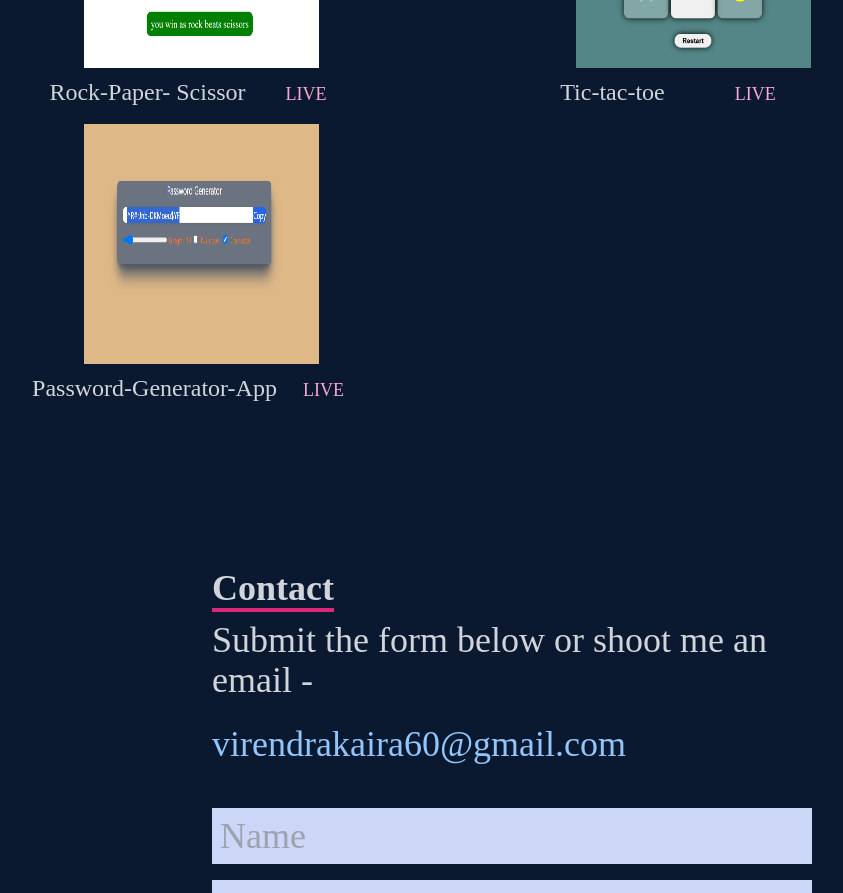
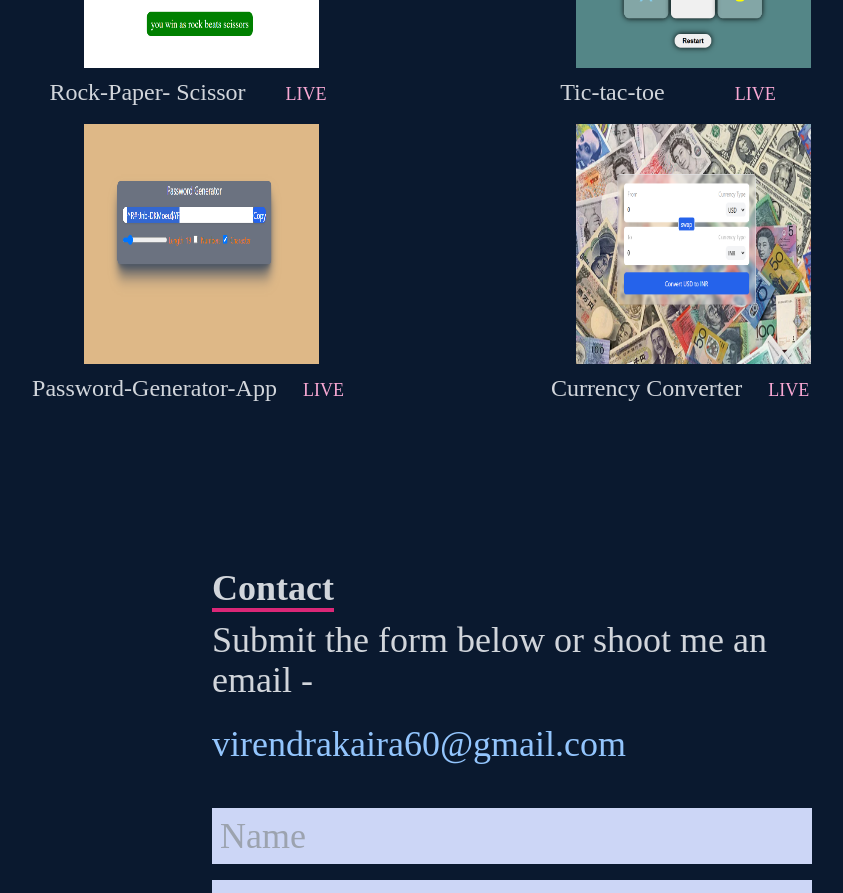
Before and after one commit to 12virendra/portfolio-main, a React (Create React App) app: page / in a window 1280 px wide. Shown: the part 3340-4233 px from the top of the page, without its empty margins (128-971 px from the left). Built offline with nearby package versions, Linux system fonts and the light colour scheme.

Commit message:
new changes

```diff
--- a/src/components/Work.jsx
+++ b/src/components/Work.jsx
@@ -6,6 +6,7 @@ import todoimg from '../assets/TODOIMG.png';
 import rockimg from '../assets/rockgame.png';
 import tictacimg from '../assets/tictac.png';
 import passwordimg from '../assets/password.png'
+import currency from '../assets/currency.png'
 
 const Work = () => {
     return (
@@ -16,51 +17,57 @@ const Work = () => {
                     <p className='py-6 max-sm:text-[25px]'>Check out some of my recent work .</p>
                 </div>
 
-                {/* make it responsive when you will see it after wards */}
+
 
                 <div className='flex  w-full '>
                     <div className='w-full grid grid-cols-1 sm:grid-cols-2 gap-4 text-center py-8 '>
                         <div className='  w-80     '>
                             <img className='w-60  h-60 mx-9 hover:scale-110 duration-500' src={netflix} alt="Netflix" />
                             <a className='  cursor-pointer hover:border-b-4 duration-150  text-gray-300 border-pink-300 text-2xl ' href='https://github.com/12virendra/Netflix-clone' target='_main'>Netflix clone </a>
-                            <a className=' mx-11 cursor-pointer hover:border-b-4 duration-500 text-pink-300 border-pink-300  text-lg ' href="https://12virendra.github.io/Netflix-clone/">LIVE</a>
+                            <a className=' mx-11 cursor-pointer hover:border-b-4 duration-500 text-pink-300 border-pink-300  text-lg ' href="https://timely-wisp-f72664.netlify.app/">LIVE</a>
 
                         </div>
                         <div className='  w-80 max-sm:w-[294px] '>
                             <img className='w-60  h-60 mx-11 hover:scale-110 duration-500' src={amazon} alt="amazon" />
                             <a className=' mx-5 cursor-pointer hover:border-b-4 duration-150 text-gray-300 border-pink-300 text-2xl ' href='https://github.com/12virendra/Amazon-clone' target='_main'>Amazon clone </a>
-                            <a className=' mx-5 cursor-pointer hover:border-b-4 duration-500 text-pink-300 border-pink-300  text-lg ' href="https://12virendra.github.io/Amazon-clone/">LIVE</a>
+                            <a className=' mx-5 cursor-pointer hover:border-b-4 duration-500 text-pink-300 border-pink-300  text-lg ' href="https://stalwart-ganache-d930fc.netlify.app/">LIVE</a>
 
                         </div>
                         <div className='  w-80  max-sm:w-[299px]   '>
                             <img className='w-[235px]  h-60 mx-14 hover:scale-110 duration-500' src={spotify} alt="spotify" />
                             <a className=' mx-5 cursor-pointer hover:border-b-4 duration-500 text-gray-300 border-pink-300  text-2xl ' href='https://github.com/12virendra/spotify-clone' target='_main'>Spotify clone </a>
-                            <a className=' mx-5 cursor-pointer hover:border-b-4 duration-500 text-pink-300 border-pink-300  text-lg ' href="https://12virendra.github.io/spotify-clone/">LIVE</a>
+                            <a className=' mx-5 cursor-pointer hover:border-b-4 duration-500 text-pink-300 border-pink-300  text-lg ' href="https://sweet-sable-858bd7.netlify.app/">LIVE</a>
                         </div>
-                        {/* jkjkjk */}
+
 
                         <div className='  w-80  max-sm:w-[299px]   '>
-                            <img className='w-[230px]  h-[230px] mx-14 hover:scale-110 duration-500' src={todoimg} alt="spotify" />
+                            <img className='w-[230px]  h-[230px] mx-14 hover:scale-110 duration-500' src={todoimg} alt="Todo " />
                             <a className=' mx-5 cursor-pointer hover:border-b-4 duration-500 text-gray-300 border-pink-300  text-2xl ' href='https://github.com/12virendra/Todo-List ' target='_main'>Todo App </a>
-                            <a className=' mx-11 cursor-pointer hover:border-b-4 duration-500 text-pink-300 border-pink-300  text-lg ' href="https://12virendra.github.io/Todo-List/">LIVE</a>
+                            <a className=' mx-11 cursor-pointer hover:border-b-4 duration-500 text-pink-300 border-pink-300  text-lg ' href="https://todo-list-indol-theta-77.vercel.app/">LIVE</a>
                         </div>
 
                         <div className='  w-80  max-sm:w-[299px]   '>
-                            <img className='w-[235px]  h-60 mx-14 hover:scale-110 duration-500' src={rockimg} alt="spotify" />
+                            <img className='w-[235px]  h-60 mx-14 hover:scale-110 duration-500' src={rockimg} alt="Rock paper scissor" />
                             <a className=' mx-0 cursor-pointer hover:border-b-4 duration-500 text-gray-300 border-pink-300  text-2xl ' href='https://github.com/12virendra/rock-paper-game' target='_main'>Rock-Paper- Scissor</a>
-                            <a className=' ml-10 cursor-pointer hover:border-b-4 duration-500 text-pink-300 border-pink-300  text-lg ' href="https://12virendra.github.io/rock-paper-game/">LIVE</a>
+                            <a className=' ml-10 cursor-pointer hover:border-b-4 duration-500 text-pink-300 border-pink-300  text-lg ' href="https://harmonious-panda-34a0f7.netlify.app/">LIVE</a>
                         </div>
 
                         <div className='  w-80  max-sm:w-[299px]   '>
-                            <img className='w-[235px]  h-60 mx-14 hover:scale-110 duration-500' src={tictacimg} alt="spotify" />
+                            <img className='w-[235px]  h-60 mx-14 hover:scale-110 duration-500' src={tictacimg} alt="tic tac toe" />
                             <a className=' mx-5 cursor-pointer hover:border-b-4 duration-500 text-gray-300 border-pink-300  text-2xl ' href=' https://github.com/12virendra/Tic-tac-toe' target='_main'>Tic-tac-toe </a>
-                            <a className=' mx-11 cursor-pointer hover:border-b-4 duration-500 text-pink-300 border-pink-300  text-lg ' href="https://12virendra.github.io/Tic-tac-toe/">LIVE</a>
+                            <a className=' mx-11 cursor-pointer hover:border-b-4 duration-500 text-pink-300 border-pink-300  text-lg ' href="https://chic-torte-d639d8.netlify.app/">LIVE</a>
                         </div>
 
                         <div className='  w-80  max-sm:w-[299px]   '>
-                            <img className='w-[235px]  h-60 mx-14 hover:scale-110 duration-500' src={passwordimg} alt="spotify" />
+                            <img className='w-[235px]  h-60 mx-14 hover:scale-110 duration-500' src={passwordimg} alt="password" />
                             <a className=' mx-0 cursor-pointer hover:border-b-4 duration-500 text-gray-300 border-pink-300  text-2xl ' href=' https://github.com/12virendra/Password-generator' target='_main'>Password-Generator-App </a>
-                            <a className=' ml-5 cursor-pointer hover:border-b-4 duration-500 text-pink-300 border-pink-300  text-lg ' href="https://12virendra.github.io/Password-generator/" target=''>LIVE</a>
+                            <a className=' ml-5 cursor-pointer hover:border-b-4 duration-500 text-pink-300 border-pink-300  text-lg ' href="https://password-generator-opal-kappa.vercel.app/" target=''>LIVE</a>
+                        </div>
+
+                        <div className='  w-80  max-sm:w-[299px]   '>
+                            <img className='w-[235px]  h-60 mx-14 hover:scale-110 duration-500' src={currency} alt="currency" />
+                            <a className=' mx-0 cursor-pointer hover:border-b-4 duration-500 text-gray-300 border-pink-300  text-2xl ' href='https://github.com/12virendra/Currency-Converter' target='_main'>Currency Converter </a>
+                            <a className=' ml-5 cursor-pointer hover:border-b-4 duration-500 text-pink-300 border-pink-300  text-lg ' href="https://currency-converter-nine-orpin.vercel.app/" target=''>LIVE</a>
                         </div>
 
                     </div>
```
Also changed, not shown: src/assets/currency.png (added).
